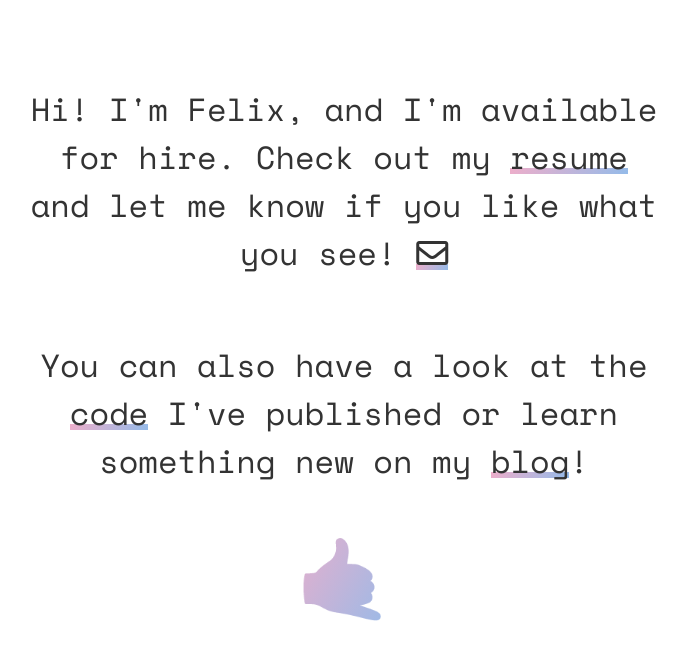
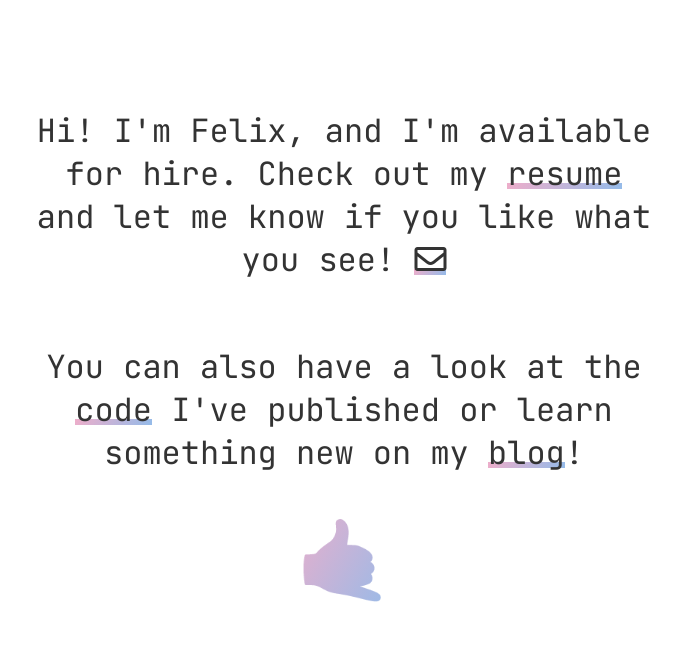
Before and after one commit to TGIFelix/tgifelix.com, a Svelte app: page / in a window 1280 px wide. Shown: the top 660 px of the page, without its empty margins (296-983 px from the left). Built offline with nearby package versions, Linux system fonts and the light colour scheme.

Commit message:
JetBrains Mono!

```diff
--- a/src/App.svelte
+++ b/src/App.svelte
@@ -3,13 +3,13 @@
 </script>
 
 <style>
-  @import url("https://fonts.googleapis.com/css2?family=Space+Mono&display=swap");
+  @import url('https://fonts.googleapis.com/css2?family=JetBrains+Mono&display=swap');
   @import url("https://cdnjs.cloudflare.com/ajax/libs/font-awesome/5.15.1/css/all.min.css");
   :global(:root) {
     --gradient: 120deg, #eeaeca 0%, #94bbe9 100%;
   }
   :global(body) {
-    font-family: "Space Mono", monospace;
+    font-family: 'JetBrains Mono', monospace;
     /* background-image: linear-gradient(45deg, #c6b4d8 5%, #ffffff 5%, #ffffff 50%, #c6b4d8 50%, #c6b4d8 55%, #ffffff 55%, #ffffff 100%);
     background-size: 20.00px 20.00px;   */
     }
```
